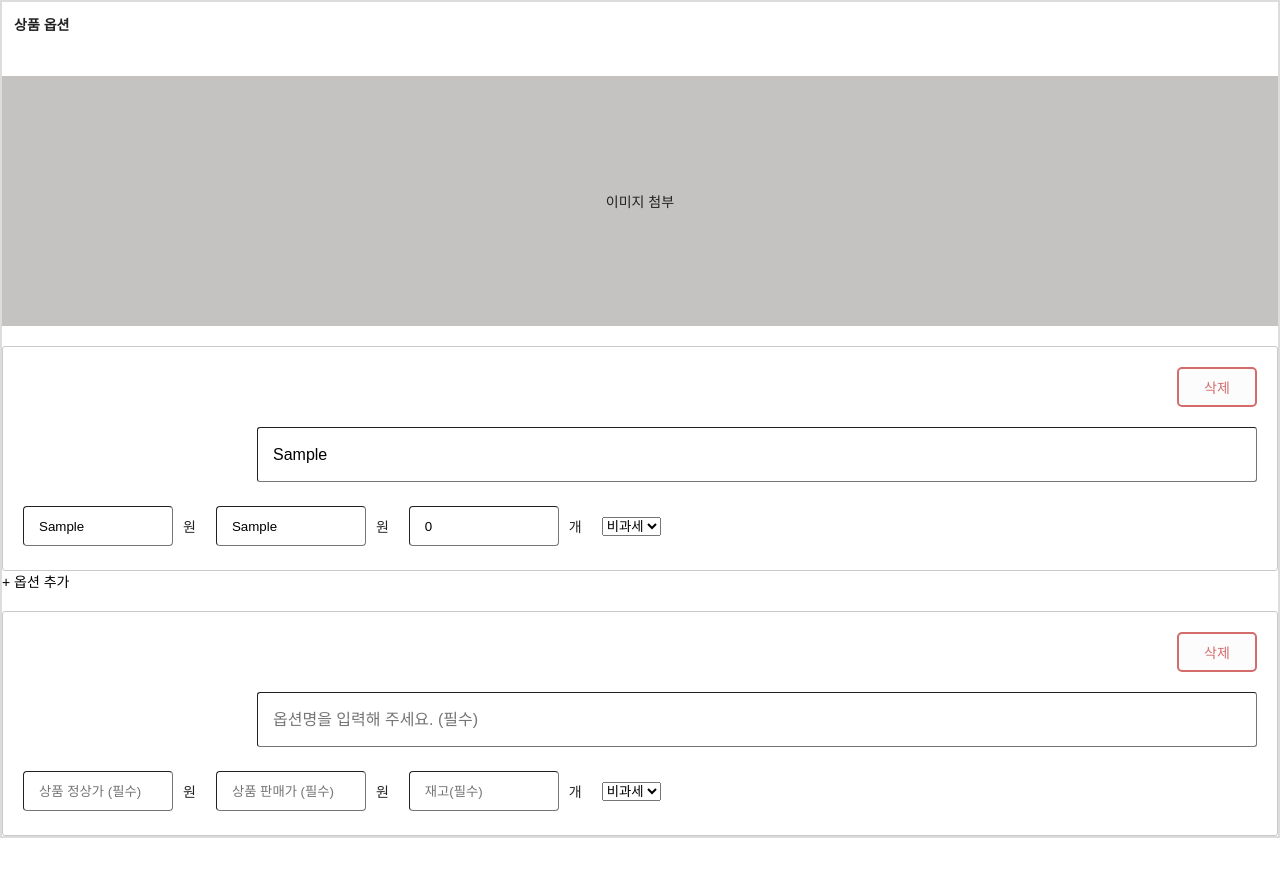
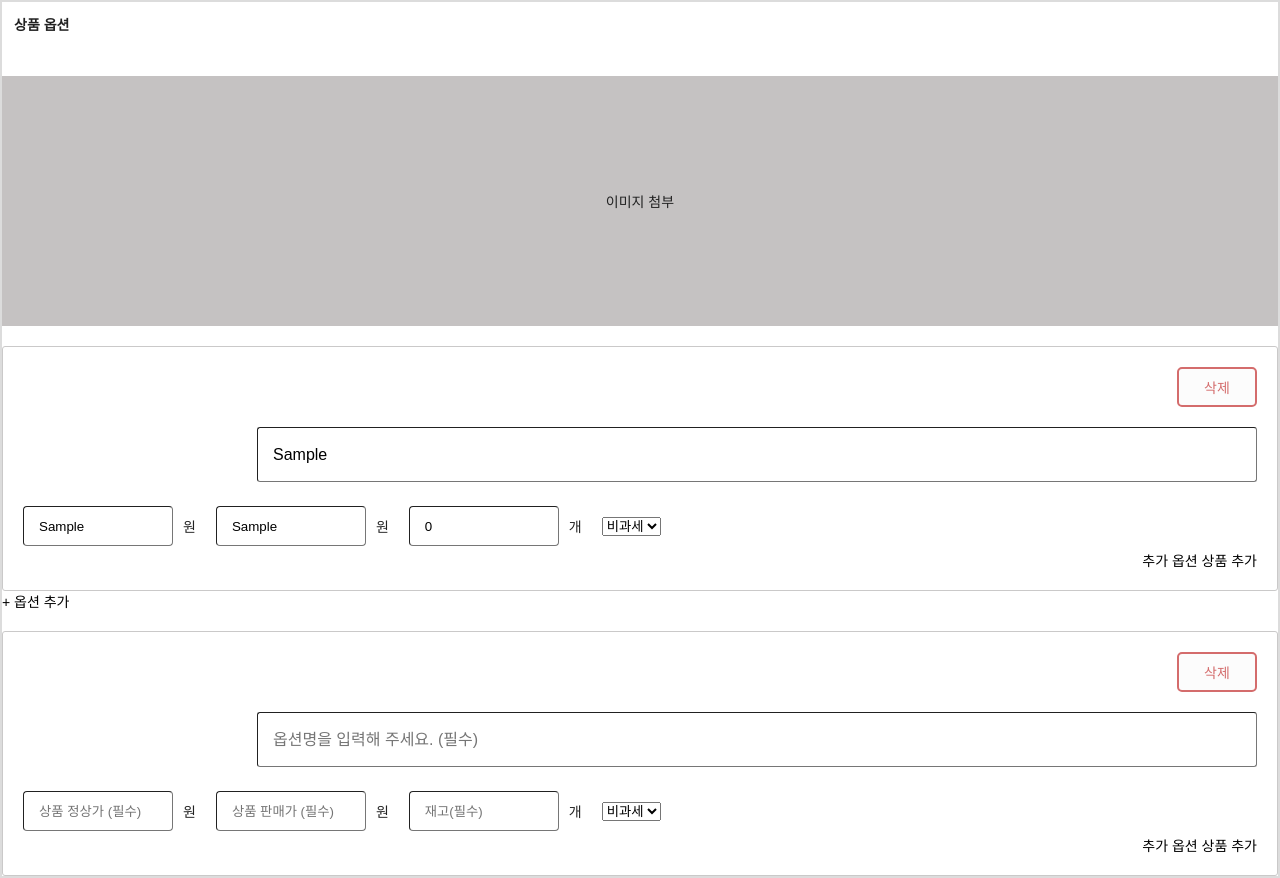
Before and after one commit to console-lo9/wanted_pre_onboarding_02, a React (Create React App) app: page / in a window 1280 px wide. Both pictures are taken after typing "Sample", "Sample", "Sample" into the empty fields and a click on the button "+ 옵션 추가". Before the commit the page ends 838 px from the top, so only its background shows below. Built offline with nearby package versions, Linux system fonts and the light colour scheme.

Commit message:
Modify: 옵션의 Id 값을 uuid 값으로 변경

```diff
--- a/src/components/ProductOptions/OptionEditor.jsx
+++ b/src/components/ProductOptions/OptionEditor.jsx
@@ -67,6 +67,7 @@ const OptionEditor = ({ onCreate }) => {
             <option>과세</option>
           </select>
         </div>
+        <button>추가 옵션 상품 추가</button>
       </div>
       <button onClick={handleCreate}> + 옵션 추가</button>
     </div>
--- a/src/components/ProductOptions/OptionItem.jsx
+++ b/src/components/ProductOptions/OptionItem.jsx
@@ -1,8 +1,12 @@
 import React from "react";
 import style from "../ProductOptions/ProductOptions.module.css";
 import Input from "layout/Input";
+import PlusOption from "./PlusOption";
 
-const OptionItem = ({ onDelete, id }) => {
+const OptionItem = ({ onDelete, id, addOptionProduct, optionProduct }) => {
+  const deleteOption = (id) => {
+    console.log("deleteOption" + id);
+  };
   return (
     <div className={style.optionContents}>
       <button className={style.optionBtn} onClick={() => onDelete(id)}>
@@ -34,8 +38,15 @@ const OptionItem = ({ onDelete, id }) => {
         <p className={style.optionLabel}>개</p>
         <select>
           <option>비과세</option>
+          <option>과세</option>
         </select>
       </div>
+      <div>
+        {optionProduct.map((it, id) => (
+          <PlusOption key={id} deleteOption={deleteOption} />
+        ))}
+      </div>
+      <button onClick={() => addOptionProduct(id)}>추가 옵션 상품 추가</button>
     </div>
   );
 };
--- a/src/components/ProductOptions/OptionList.jsx
+++ b/src/components/ProductOptions/OptionList.jsx
@@ -1,12 +1,36 @@
-import React from "react";
+import React, { useRef, useState } from "react";
 import OptionItem from "components/ProductOptions/OptionItem";
 
 const OptionList = ({ onDelete, optionList }) => {
-  console.log(optionList);
+  const [optionProduct, setOptionProduct] = useState([]);
+
+  const dataId = useRef(0);
+
+  const addOptionProduct = (targetId) => {
+    const testID = optionList.filter((it) => it.id === targetId);
+
+    console.log("optionList", optionList);
+    const newOptionProduct = {
+      id: dataId.current,
+    };
+    dataId.current += 1;
+    // const newOptionProduct = optionProduct.filter(
+    //   (it) => it.id === optionList.targetId
+    // );
+    setOptionProduct([...optionProduct, newOptionProduct]);
+    console.log(optionProduct);
+  };
+
   return (
     <div>
       {optionList.map((option, id) => (
-        <OptionItem key={id} {...option} onDelete={onDelete} />
+        <OptionItem
+          key={id}
+          {...option}
+          onDelete={onDelete}
+          addOptionProduct={addOptionProduct}
+          optionProduct={optionProduct}
+        />
       ))}
     </div>
   );
--- /dev/null
+++ b/src/components/ProductOptions/PlusOption.jsx
@@ -0,0 +1,14 @@
+import React from "react";
+import Input from "layout/Input";
+
+const PlusOption = ({ id, deleteOption }) => {
+  return (
+    <>
+      <Input placeholder={"추가 옵션명 (필수)"} />
+      <Input placeholder={"추가 옵션 정상가 (필수)"} />
+      <button onClick={() => deleteOption(id)}>삭제</button>
+    </>
+  );
+};
+
+export default PlusOption;
--- a/src/components/ProductOptions/index.js
+++ b/src/components/ProductOptions/index.js
@@ -3,6 +3,7 @@ import SectionWrapper from "layout/Section/SectionWrapper";
 import SectionHeader from "layout/Section/SectionHeader";
 import OptionEditor from "components/ProductOptions/OptionEditor";
 import OptionList from "components/ProductOptions/OptionList";
+import uuid from "utils/uuid";
 
 const ProductOptionIdx = () => {
   const [optionList, setOptionList] = useState([]);
@@ -10,7 +11,7 @@ const ProductOptionIdx = () => {
 
   const onCreate = () => {
     const newOptionItem = {
-      id: dataId.current,
+      id: crypto.randomUUID(),
     };
     dataId.current += 1;
     setOptionList([...optionList, newOptionItem]);
--- /dev/null
+++ b/src/utils/uuid.js
@@ -0,0 +1,34 @@
+var lut = [];
+for (var i = 0; i < 256; i++) {
+  lut[i] = (i < 16 ? "0" : "") + i.toString(16);
+}
+function e7() {
+  var d0 = (Math.random() * 0xffffffff) | 0;
+  var d1 = (Math.random() * 0xffffffff) | 0;
+  var d2 = (Math.random() * 0xffffffff) | 0;
+  var d3 = (Math.random() * 0xffffffff) | 0;
+  return (
+    lut[d0 & 0xff] +
+    lut[(d0 >> 8) & 0xff] +
+    lut[(d0 >> 16) & 0xff] +
+    lut[(d0 >> 24) & 0xff] +
+    "-" +
+    lut[d1 & 0xff] +
+    lut[(d1 >> 8) & 0xff] +
+    "-" +
+    lut[((d1 >> 16) & 0x0f) | 0x40] +
+    lut[(d1 >> 24) & 0xff] +
+    "-" +
+    lut[(d2 & 0x3f) | 0x80] +
+    lut[(d2 >> 8) & 0xff] +
+    "-" +
+    lut[(d2 >> 16) & 0xff] +
+    lut[(d2 >> 24) & 0xff] +
+    lut[d3 & 0xff] +
+    lut[(d3 >> 8) & 0xff] +
+    lut[(d3 >> 16) & 0xff] +
+    lut[(d3 >> 24) & 0xff]
+  );
+}
+
+export default e7;
```
